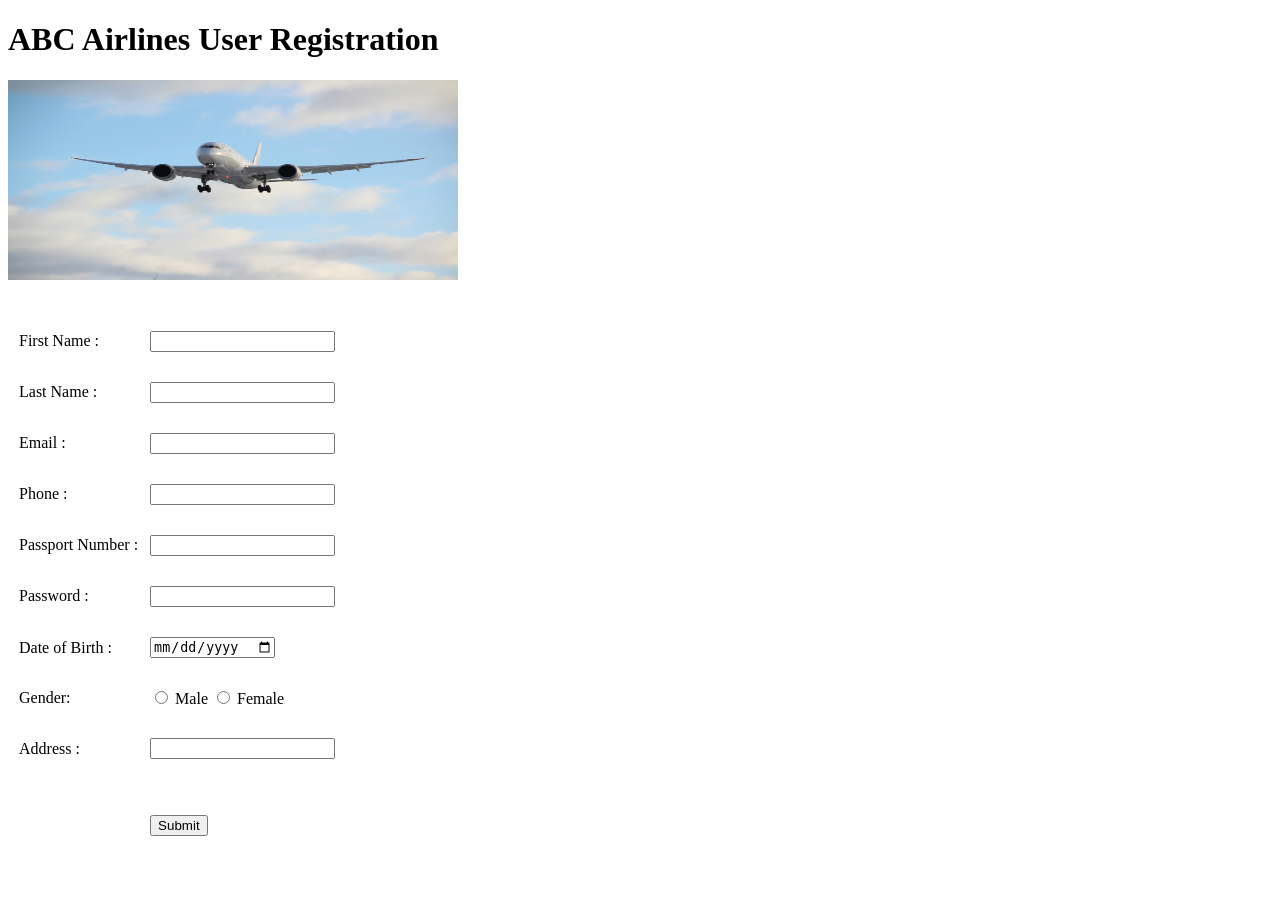
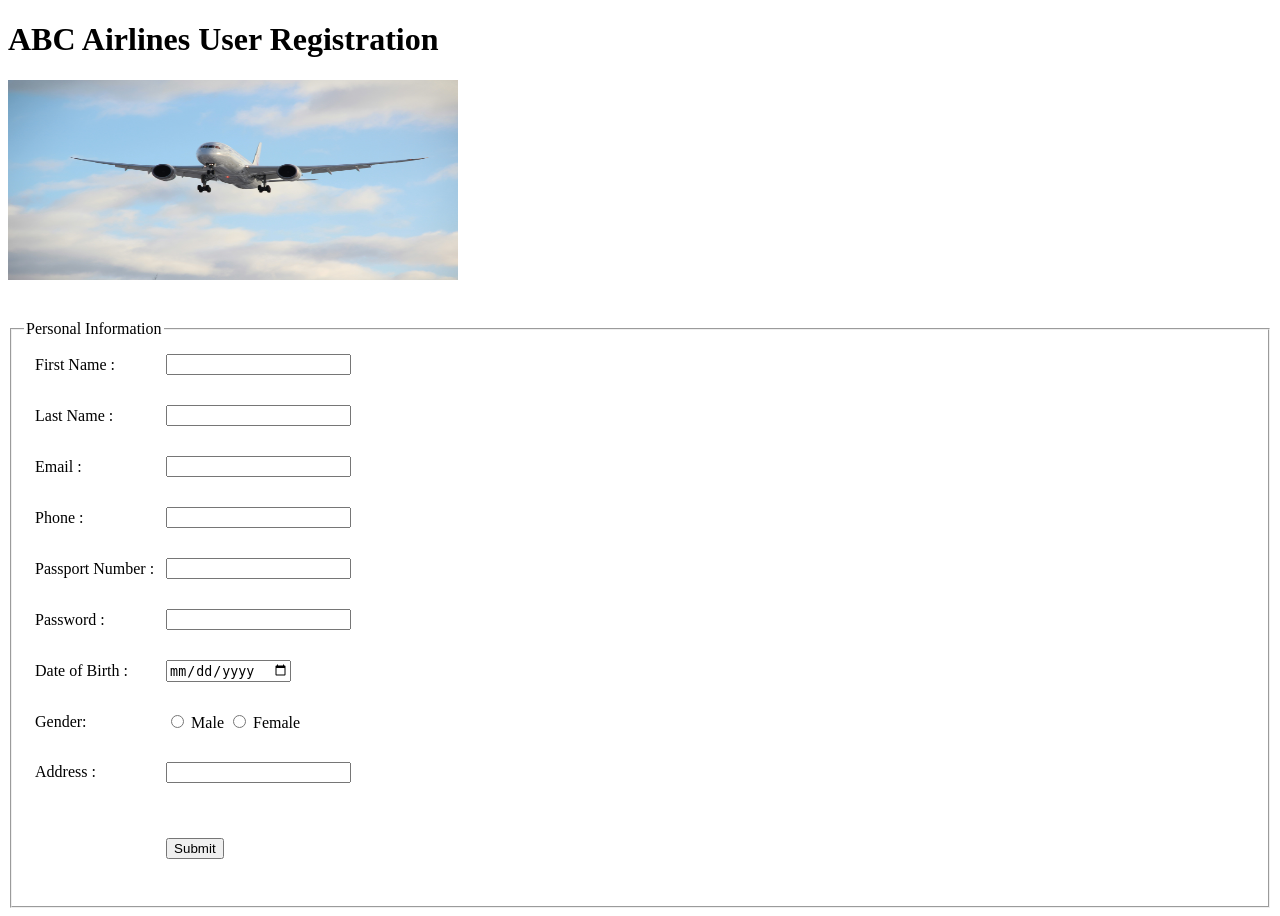
Before and after one commit to shoikot32/AIUB-web-tech, a PHP site: page /form.php in a window 1280 px wide. Before the commit the page ends 836 px from the top, so only its background shows below. Run offline with PHP 8.4, Linux system fonts and the light colour scheme.

Commit message:
Updated form

```diff
--- a/form.php
+++ b/form.php
@@ -7,9 +7,13 @@
 
     <image src="./image/plane.jpg" alt="airplane" width="450" height="200"> <br> <br> <br>
 
-    <form action="submit.php" method="post" target="_blank">
+    <fieldset>
 
-        <table  cellspacing="10">
+        <legend>Personal Information</legend>
+
+    <form action="submit.php" method="post" >
+
+        <table  cellspacing="10" >
 
             <tr>
                 <td><label for="firstname">First Name :</label>  <br><br></td>
@@ -75,5 +79,7 @@
 
     </form>
 
+    </fieldset>
+
 </body>
 </html>
```
Also changed, not shown: README.md (deleted).
